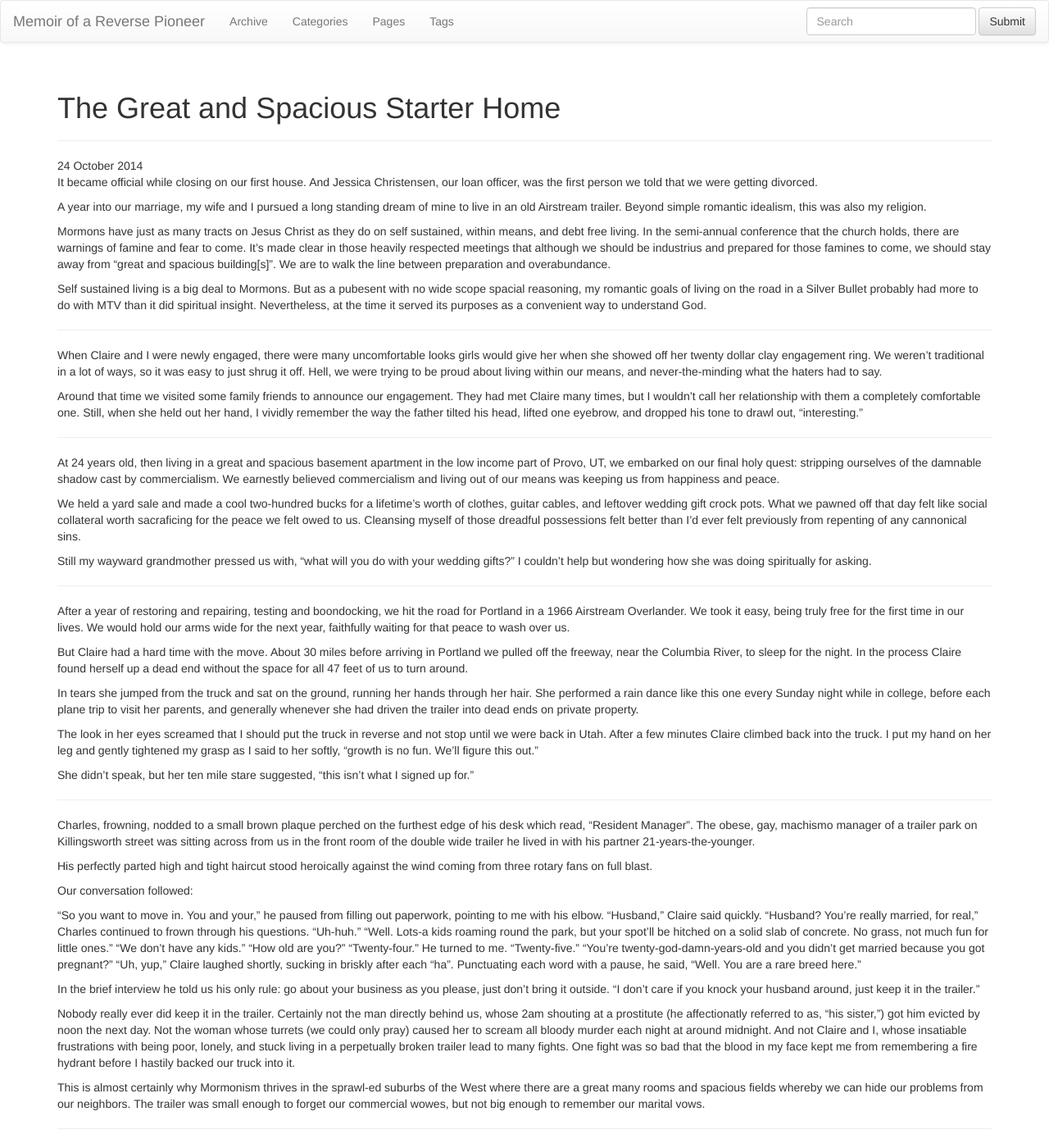
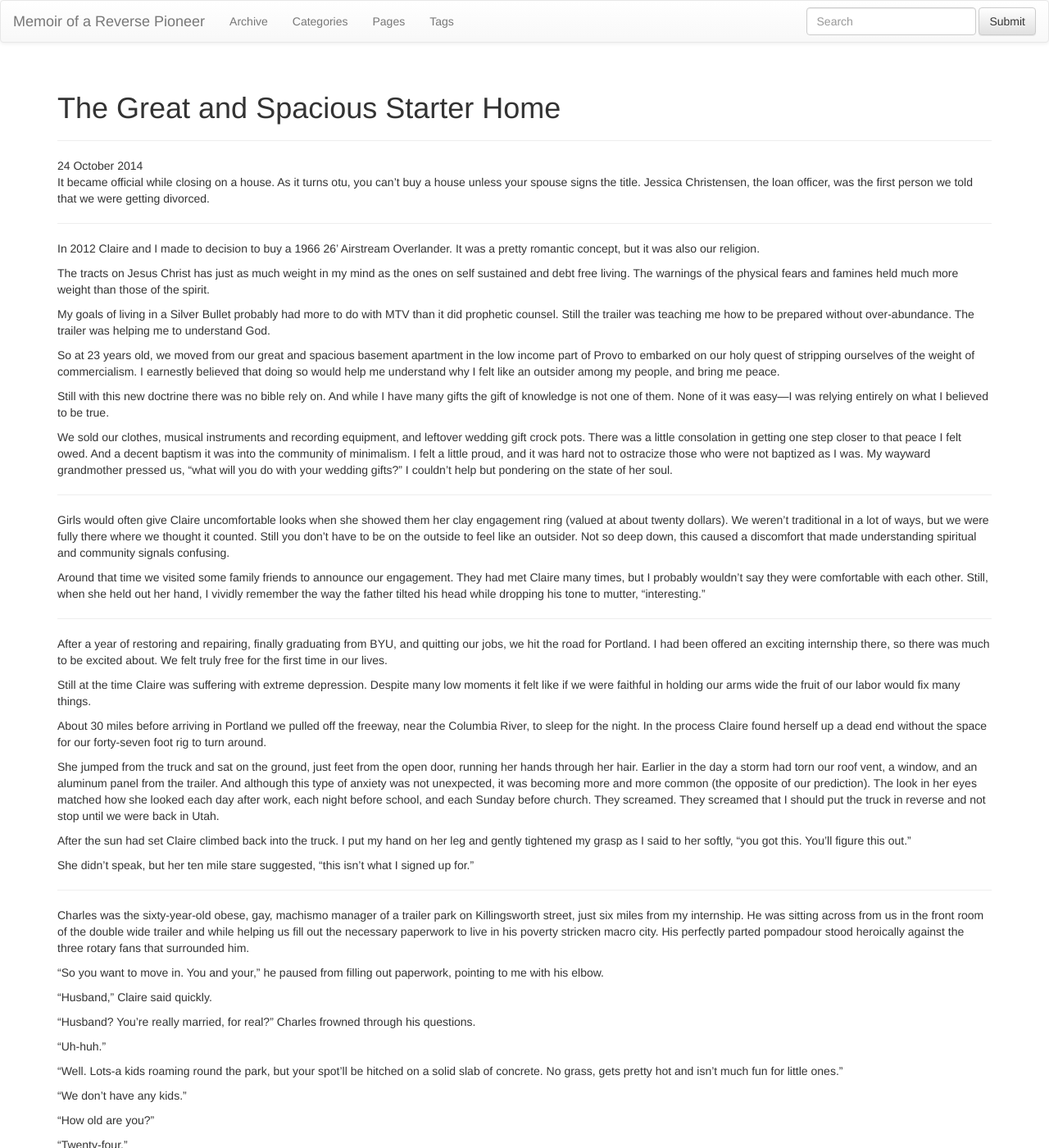
Before and after one commit to rabid-unicorn/reverse-pioneer, a Jekyll site: the page built from _posts/2014-10-24-the-great-and-spacious-starter-home.md, in a window 1280 px wide and 1400 px high. Shown: the whole window at 82% size. Built offline with Jekyll 4.4.1, drawn with Linux system fonts in a browser that asks for light colours; nearby versions of some CDN libraries; library files that are not in the unit come from our copies; some of the changed text lies outside the part shown.

Commit message:
great and spacious
simplifying content

```diff
--- a/_posts/2014-10-24-the-great-and-spacious-starter-home.md
+++ b/_posts/2014-10-24-the-great-and-spacious-starter-home.md
@@ -6,84 +6,86 @@ tagline:
 tags : []
 ---
 {% include JB/setup %}
-It became official while closing on our first house. And Jessica Christensen, our loan officer, was the first person we told that we were getting divorced.
-
-A year into our marriage, my wife and I pursued a long standing dream of mine to live in an old Airstream trailer. Beyond simple romantic idealism, this was also my religion.
-
-Mormons have just as many tracts on Jesus Christ as they do on self sustained, within means, and debt free living. In the semi-annual conference that the church holds, there are warnings of famine and fear to come. It's made clear in those heavily respected meetings that although we should be industrius and prepared for those famines to come, we should stay away from "great and spacious building[s]". We are to walk the line between preparation and overabundance.
-
-Self sustained living is a big deal to Mormons. But as a pubesent with no wide scope spacial reasoning, my romantic goals of living on the road in a Silver Bullet probably had more to do with MTV than it did spiritual insight. Nevertheless, at the time it served its purposes as a convenient way to understand God.
+It became official while closing on a house. As it turns otu, you can't buy a house unless your spouse signs the title. Jessica Christensen, the loan officer, was the first person we told that we were getting divorced.
 
 -------
 
-When Claire and I were newly engaged, there were many uncomfortable looks girls would give her when she showed off her twenty dollar clay engagement ring. We weren't traditional in a lot of ways, so it was easy to just shrug it off. Hell, we were trying to be proud about living within our means, and never-the-minding what the haters had to say.
+In 2012 Claire and I made to decision to buy a 1966 26' Airstream Overlander. It was a pretty romantic concept, but it was also our religion.
 
-Around that time we visited some family friends to announce our engagement. They had met Claire many times, but I wouldn’t call her relationship with them a completely comfortable one. Still, when she held out her hand, I vividly remember the way the father tilted his head, lifted one eyebrow, and dropped his tone to drawl out, “interesting.”
+The tracts on Jesus Christ has just as much weight in my mind as the ones on self sustained and debt free living. The warnings of the physical fears and famines held much more weight than those of the spirit.
+
+My goals of living in a Silver Bullet probably had more to do with MTV than it did prophetic counsel. Still the trailer was teaching me how to be prepared without over-abundance. The trailer was helping me to understand God.
+
+So at 23 years old, we moved from our great and spacious basement apartment in the low income part of Provo to embarked on our holy quest of stripping ourselves of the weight of commercialism. I earnestly believed that doing so would help me understand why I felt like an outsider among my people, and bring me peace.
+
+Still with this new doctrine there was no bible rely on. And while I have many gifts the gift of knowledge is not one of them. None of it was easy—I was relying entirely on what I believed to be true.
+
+We sold our clothes, musical instruments and recording equipment, and leftover wedding gift crock pots. There was a little consolation in getting one step closer to that peace I felt owed. And a decent baptism it was into the community of minimalism. I felt a little proud, and it was hard not to ostracize those who were not baptized as I was. My wayward grandmother pressed us, “what will you do with your wedding gifts?” I couldn't help but pondering on the state of her soul.
 
 -------
 
-At 24 years old, then living in a great and spacious basement apartment in the low income part of Provo, UT, we embarked on our final holy quest: stripping ourselves of the damnable shadow cast by commercialism. We earnestly believed commercialism and living out of our means was keeping us from happiness and peace.
+Girls would often give Claire uncomfortable looks when she showed them her clay engagement ring (valued at about twenty dollars). We weren't traditional in a lot of ways, but we were fully there where we thought it counted. Still you don't have to be on the outside to feel like an outsider. Not so deep down, this caused a discomfort that made understanding spiritual and community signals confusing.
 
-We held a yard sale and made a cool two-hundred bucks for a lifetime’s worth of clothes, guitar cables, and leftover wedding gift crock pots. What we pawned off that day felt like social collateral worth sacraficing for the peace we felt owed to us. Cleansing myself of those dreadful possessions felt better than I'd ever felt previously from repenting of any cannonical sins.
+Around that time we visited some family friends to announce our engagement. They had met Claire many times, but I probably wouldn’t say they were comfortable with each other. Still, when she held out her hand, I vividly remember the way the father tilted his head while dropping his tone to mutter, “interesting.”
 
-Still my wayward grandmother pressed us with, “what will you do with your wedding gifts?” I couldn't help but wondering how she was doing spiritually for asking.
+-------
 
------
+After a year of restoring and repairing, finally graduating from BYU, and quitting our jobs, we hit the road for Portland. I had been offered an exciting internship there, so there was much to be excited about. We felt truly free for the first time in our lives.
 
-After a year of restoring and repairing, testing and boondocking, we hit the road for Portland in a 1966 Airstream Overlander. We took it easy, being truly free for the first time in our lives. We would hold our arms wide for the next year, faithfully waiting for that peace to wash over us.
+Still at the time Claire was suffering with extreme depression. Despite many low moments it felt like if we were faithful in holding our arms wide the fruit of our labor would fix many things.
 
-But Claire had a hard time with the move. About 30 miles before arriving in Portland we pulled off the freeway, near the Columbia River, to sleep for the night. In the process Claire found herself up a dead end without the space for all 47 feet of us to turn around.
+About 30 miles before arriving in Portland we pulled off the freeway, near the Columbia River, to sleep for the night. In the process Claire found herself up a dead end without the space for our forty-seven foot rig to turn around.
 
-In tears she jumped from the truck and sat on the ground, running her hands through her hair. She performed a rain dance like this one every Sunday night while in college, before each plane trip to visit her parents, and generally whenever she had driven the trailer into dead ends on private property.
+She jumped from the truck and sat on the ground, just feet from the open door, running her hands through her hair. Earlier in the day a storm had torn our roof vent, a window, and an aluminum panel from the trailer. And although this type of anxiety was not unexpected, it was becoming more and more common (the opposite of our prediction). The look in her eyes matched how she looked each day after work, each night before school, and each Sunday before church. They screamed. They screamed that I should put the truck in reverse and not stop until we were back in Utah.
 
-The look in her eyes screamed that I should put the truck in reverse and not stop until we were back in Utah. After a few minutes Claire climbed back into the truck. I put my hand on her leg and gently tightened my grasp as I said to her softly, “growth is no fun. We'll figure this out.”
+After the sun had set Claire climbed back into the truck. I put my hand on her leg and gently tightened my grasp as I said to her softly, “you got this. You'll figure this out.”
 
 She didn't speak, but her ten mile stare suggested, “this isn't what I signed up for.”
 
------
+-------
 
-Charles, frowning, nodded to a small brown plaque perched on the furthest edge of his desk which read, "Resident Manager". The obese, gay, machismo manager of a trailer park on Killingsworth street was sitting across from us in the front room of the double wide trailer he lived in with his partner 21-years-the-younger.
-
-His perfectly parted high and tight haircut stood heroically against the wind coming from three rotary fans on full blast.
-
-Our conversation followed:
+Charles was the sixty-year-old obese, gay, machismo manager of a trailer park on Killingsworth street, just six miles from my internship. He was sitting across from us in the front room of the double wide trailer and while helping us fill out the necessary paperwork to live in his poverty stricken macro city. His perfectly parted pompadour stood heroically against the three rotary fans that surrounded him.
 
 “So you want to move in. You and your,” he paused from filling out paperwork, pointing to me with his elbow.
+
 “Husband,” Claire said quickly.
-“Husband? You’re really married, for real,” Charles continued to frown through his questions.
+
+“Husband? You’re really married, for real?” Charles frowned through his questions.
+
 “Uh-huh.”
-“Well. Lots-a kids roaming round the park, but your spot’ll be hitched on a solid slab of concrete. No grass, not much fun for little ones.”
+
+“Well. Lots-a kids roaming round the park, but your spot’ll be hitched on a solid slab of concrete. No grass, gets pretty hot and isn't much fun for little ones.”
+
 “We don’t have any kids.”
+
 “How old are you?”
+
 “Twenty-four.”
+
 He turned to me.
+
 “Twenty-five.”
-“You’re twenty-god-damn-years-old and you didn’t get married because you got pregnant?”
-“Uh, yup,” Claire laughed shortly, sucking in briskly after each "ha".
-Punctuating each word with a pause, he said, “Well. You are a rare breed here.”
 
-In the brief interview he told us his only rule: go about your business as you please, just don’t bring it outside. “I don’t care if you knock your husband around, just keep it in the trailer.”
+“You’re twenty-god-damn-years-old and you didn’t get married because you got pregnant? Well. You are a rare breed here.”
 
-Nobody really ever did keep it in the trailer. Certainly not the man directly behind us, whose 2am shouting at a prostitute (he affectionatly referred to as, “his sister,”) got him evicted by noon the next day. Not the woman whose turrets (we could only pray) caused her to scream all bloody murder each night at around midnight. And not Claire and I, whose insatiable frustrations with being poor, lonely, and stuck living in a perpetually broken trailer lead to many fights. One fight was so bad that the blood in my face kept me from remembering a fire hydrant before I hastily backed our truck into it.
+And although I have a hard shell from a lifetime of peculiarity, I couldn't help but feel sad that perhaps this would be another place where we would be outsiders.
 
-This is almost certainly why Mormonism thrives in the sprawl-ed suburbs of the West where there are a great many rooms and spacious fields whereby we can hide our problems from our neighbors. The trailer was small enough to forget our commercial wowes, but not big enough to remember our marital vows.
+In that brief interview he told us his only rule: go about your business as you please, just don’t bring it outside. “I don’t care if you knock your husband around, just keep it in the trailer.”
 
-<!-- Most Mormons are comfortable with that rule. In order to be a clean glass through which people can see Jesus, Mormons need to keep a clean public appearance. Good grooming, public non-confrontation, and steady employment are all expectations of cultural Mormonism; or putting it simply: "keep it in the trailer".
+Though, nobody really ever did keep it in the trailer. Certainly not the man directly behind us, whose 2am shouting at a prostitute seemed to go relatively unnoticed against the backdrop of the woman to our left whose turrets (we could only pray) caused her to scream unmentionables like clockwork from 11PM to 3AM. And though strange those people were, Claire and I found home in dropping our reservations and fighting the pains we were feeling in being far from home, poor, lonely, and stuck living in a perpetually broken trailer.
 
-Fir Grove , though the first week was less than ideal.
--->
-----
+I hastily backed our truck into a fire hydrant during one particularly memorable fight.
 
-Fir Grove is still one of my favorite places. Even with the crime—the drug deals and the thefts, the three strip clubs across the street, and the mangy homeless dogs—that neighborhood became my home. I got to see the subtle beauties of a community in depression. Offers of protection, free beer and food were near constant. They were good people who cared and watched out for those they invited in.
+I can only imagine this is why Mormonism thrives in the sprawl-ed suburbs of the West where there are a great many rooms and spacious fields whereby we can all the easier "keep it in the trailer".
 
-They were the glimmer of gold on my road to El Dorado. They were a humble, who didn't have the ability to let possessions burden them. But still one thing troubled me: they didn't have peace. I was owed peace for my sacrice.
+Even with the crime—the drug deals and the thefts, the three strip clubs across the street, and the mangy homeless dogs—that neighborhood became my home. I got to see the subtle beauties of a community in depression. They were good people who cared about us—and let us know we belonged.
 
-It was there that I learned that the wealthiest choice you can make is to choose poverty. In Fir Grove, our just-finished-college style poor looked like the height of luxury. It was there that I questioned if I could ever live a self sustained, within means, and peaceful life.
+They were the glimmer of gold on my road to El Dorado. They were humble, and they didn't have the ability to let possessions burden them. Still they didn't have peace.
 
-<!-- A couple of the few kids in the park spent a lot of time playing with Joshua, who spent a lot of time that summer laying under one of the only two firs that made up Fir Grove. With the shame of not being able to “keep it in the trailer”, their dad came screaming one day that they were not to leave while he was giving a tattoo. -->
+-------
 
-----
+Our journey continued across the country. A year later, we stumbled back to Utah. I was certain that the experiment had failed, and was pretty vocal about needing space. The two year long marathon in 120 sq/ft had left me gasping for space. But Claire, the long distance runner that she is, wanted to keep running.
 
-A year later, hearts broken and heads humbled, we stumbled back to Utah. I was pretty vocal about needing space. And though our now meager belongings only filled a small corner of the new 1,200 sq/ft apartment we moved into, I remained gasping for air from the year long marathon in 120 sq/ft.
+I bought a small house on a large lot with 10 large fruit trees, high ceilings ,and a garage the size of four Airstreams. This was when Claire left. If you don't count brief interactions about taxes, we haven't talked since then. And although I know her better than anyone else, in a way we've become outsiders to each other. We had started a religion, and I had abandoned the fold.
 
-A good job, many more fights, and nine months later I bought a house on a .33 acre lot, with high ceilings and a garage the size of four Airstreams. That was also when Claire left. The house didn't cause the seperation, but it did demark it. I to my great and spacious, and her to a yurt. Each walking in opposite directions, in search of the gospel we'd been promised.
+So I to my great and spacious, and her to even simpler living. Each walking in opposite directions, in search of the gospel we'd been promised.
```
